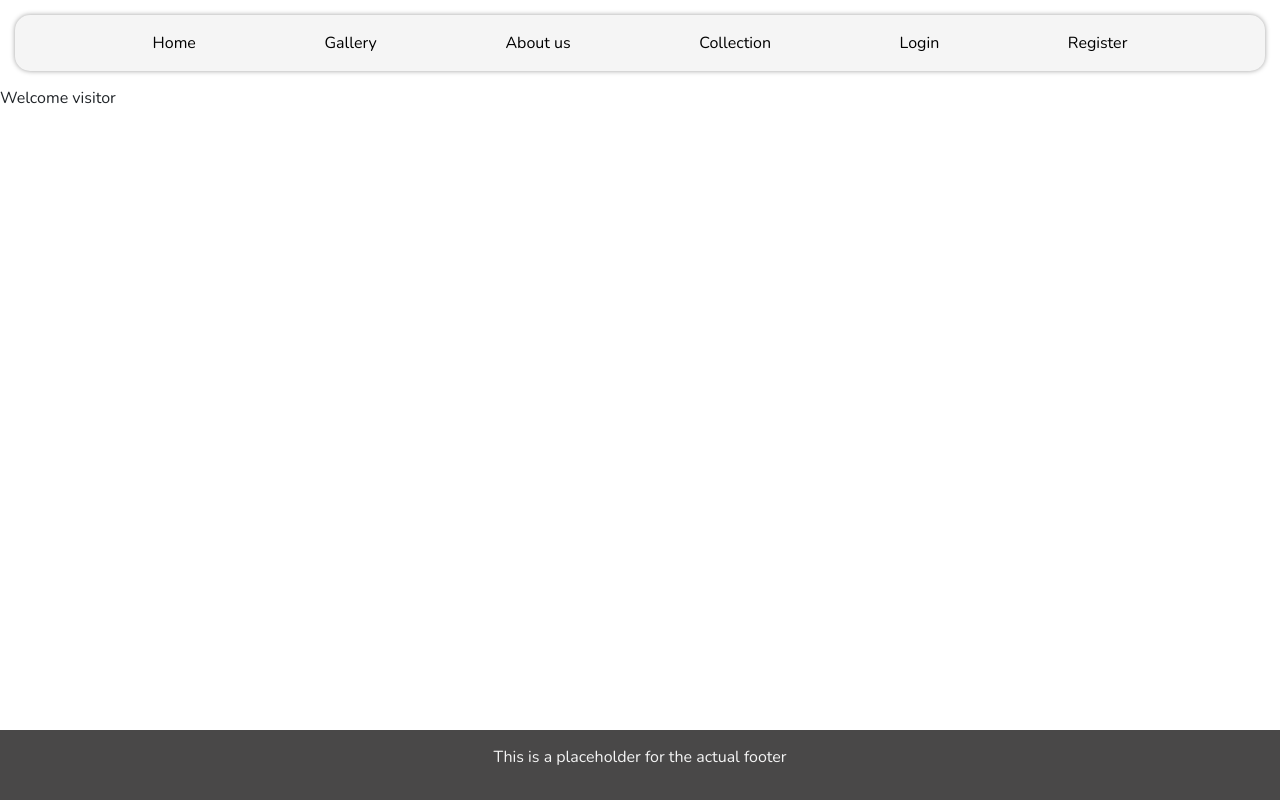
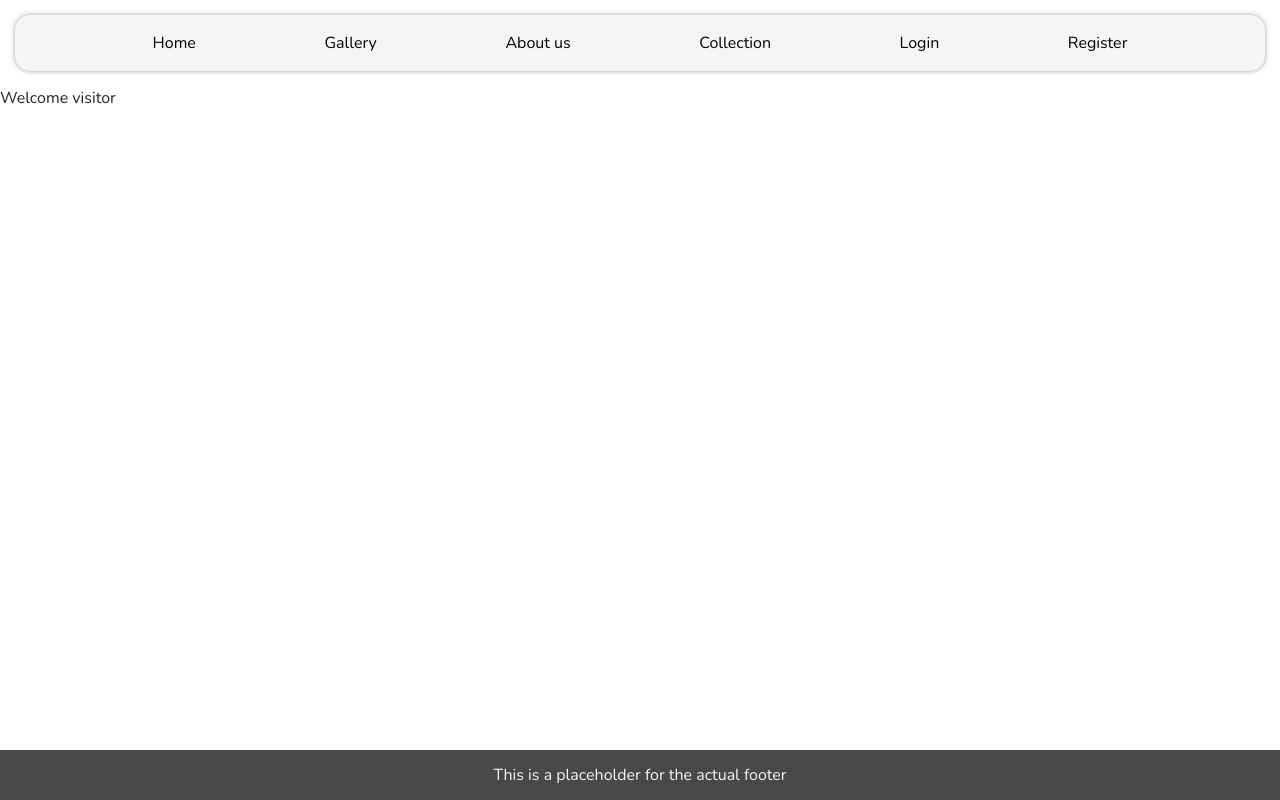
Before and after one commit to adraf/rentart, a React (Vite) app in the folder client/: page /profile in a window 1280 px wide. Built offline with nearby package versions, Linux system fonts and the light colour scheme; a web font is replaced by a local one.

Commit message:
continued with image uploader, will need profile's finished to see where it fits in. It uploads to cloudinary.

```diff
--- a/client/src/components/AppreciatorProfile.jsx
+++ b/client/src/components/AppreciatorProfile.jsx
@@ -1,10 +1,27 @@
-
+import ImageUploadField from './ImageUploadField'
+import { useState } from 'react'
 
 export default function AppreciatorProfile(){
+
+  const placeholderImg = 'https://cdn.pixabay.com/photo/2015/10/05/22/37/blank-profile-picture-973460_960_720.png'
+  // Start of image upload, will complete when profile's are complete
+  const [ formData, setFormData ] = useState({ profileImage: placeholderImg })
+  function handleChange(e) {
+    setFormData({ ...formData, [e.target.name]: e.target.value })
+  }
+
   return (
     <section className="profile">
       <div className="profile-header">
-        <img src="https://cdn.pixabay.com/photo/2015/10/05/22/37/blank-profile-picture-973460_960_720.png" alt="" className="profilepic" />
+        {/* Start of image upload, will complete when profile's are complete */}
+        <div>
+          <form onSubmit={e => e.preventDefault()}>
+            <ImageUploadField formData={formData} setFormData={setFormData}/>
+            <input type="submit" value="Add Profile Picture" onSubmit={handleChange} />
+          </form>
+        </div>
+        <img src={formData.profileImage} alt="" className="profilepic" />
+
       </div>
       <div className="profile-body appr-body">
         <div className="body-instance current-items">
--- a/client/src/components/ImageUploadField.jsx
+++ b/client/src/components/ImageUploadField.jsx
@@ -18,8 +18,8 @@ export default function ImageUploadField({ formData, setFormData }) {
 
   return (
     <>
-      {formData.profileImage ?
-        <img src={formData.profileImage} alt="Profile-Pic" />
+      {formData.profileImage === 'placeholder' ?
+        <img src={formData.profileImage} className='profile-pic-preview' alt='Profile-Pic'/>
         :
         <input type='file' name='profileImage' onChange={handleImageUpload} />
       }
--- a/client/src/styles/components/profile.scss
+++ b/client/src/styles/components/profile.scss
@@ -31,3 +31,7 @@
   margin: 15px;
   padding: 15px;
 }
+
+.profile-pic-preview {
+  height: 50px;
+}
--- a/client/src/styles/global/base.scss
+++ b/client/src/styles/global/base.scss
@@ -8,6 +8,8 @@ html {
 
 body{
   font-family: 'Nunito','Termina Test', sans-serif;
+  // to allow for footer
+  margin-bottom: 60px;
 }
 
 nav {
@@ -33,11 +35,15 @@ footer{
   bottom: 0;
   left: 0;
   right: 0;
-  position: absolute;
+  position: fixed;
   background-color: #494848;
-  height: 70px;
+  height: 50px;
   display: flex;
   align-items: center;
   justify-content: center;
   color: whitesmoke;
 }
+
+footer p {
+  margin: 0;
+}
```
Also changed, not shown: client/src/components/Profile.jsx (+0 -11 lines).
